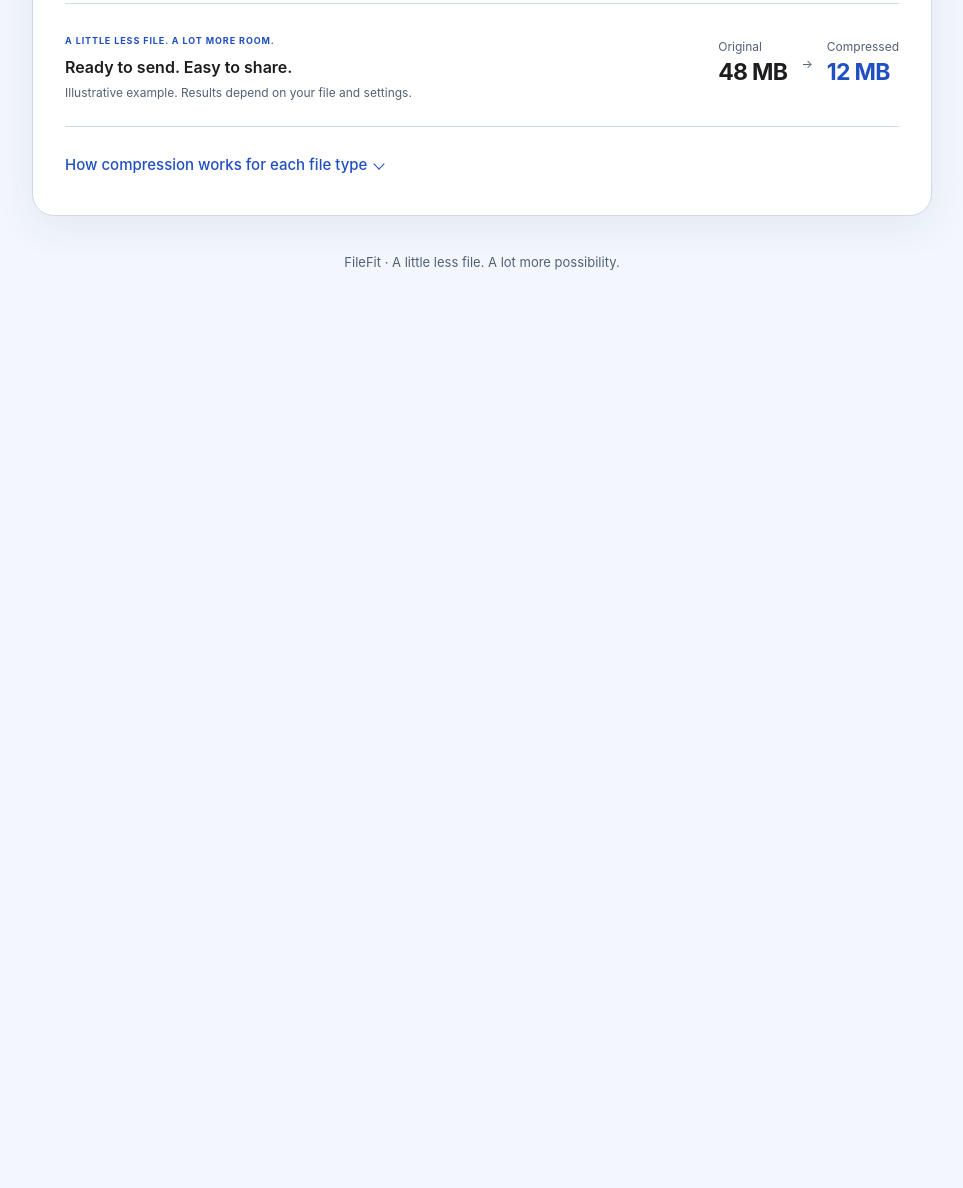
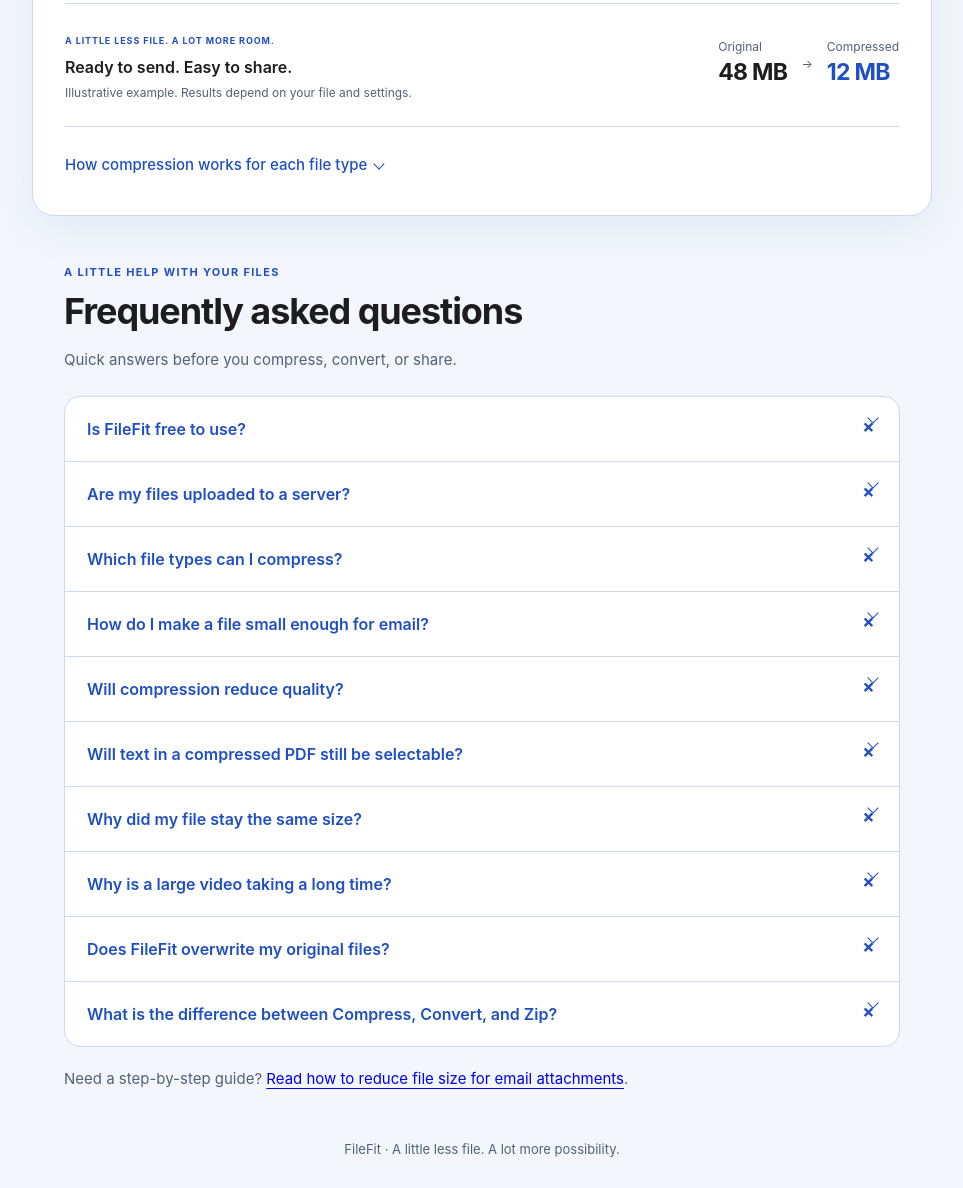
Before and after one commit to Drews1hub/File-compressor-, a website: page index.html in a window 1280 px wide. Shown: the part 1034-2222 px from the top of the page, without its empty margins (158-1121 px from the left). Before the commit the page ends 1335 px from the top, so only its background shows below. Drawn offline with Linux system fonts and the light colour scheme.

Commit message:
Add accessible homepage FAQs about FileFit compression and privacy

```diff
--- /dev/null
+++ b/faq.css
@@ -0,0 +1,21 @@
+/* Homepage FAQ: native disclosure controls work without JavaScript. */
+.faq-section{max-width:900px;margin:48px auto;padding:0 32px;scroll-margin-top:90px}
+.faq-heading{margin-bottom:24px}
+.faq-eyebrow{font-size:11px;font-weight:750;letter-spacing:.12em;color:var(--accent-link);margin:0 0 10px}
+.faq-heading h2{font-size:clamp(27px,4vw,36px);line-height:1.2;letter-spacing:-.03em;margin:0 0 12px}
+.faq-heading>p:last-child,.faq-more{color:var(--muted);font-size:15px;line-height:1.6}
+.faq-list{border:1px solid var(--border);border-radius:16px;overflow:hidden;background:var(--card)}
+.faq-item+.faq-item{border-top:1px solid var(--border)}
+.faq-item summary{position:relative;display:block;cursor:pointer;list-style:none;padding:20px 52px 20px 22px;font-size:16px;font-weight:600;line-height:1.5}
+.faq-item summary::-webkit-details-marker{display:none}
+.faq-item summary::after{content:"+";position:absolute;right:22px;top:20px;color:var(--accent-link);font-size:22px;line-height:24px}
+.faq-item[open] summary::after{content:"−"}
+.faq-item summary:hover{background:var(--accent-soft)}
+.faq-item summary:focus-visible{outline:3px solid var(--accent);outline-offset:-4px;border-radius:8px}
+.faq-answer{padding:0 22px 20px;color:var(--muted);font-size:15px;line-height:1.75}
+.faq-answer p{margin:0}
+.faq-more{margin-top:20px}
+.faq-more a{text-underline-offset:4px}
+@media(max-width:600px){.faq-section{padding:0 20px;margin:36px auto}.faq-item summary{padding-left:18px;font-size:15px}.faq-answer{padding-left:18px;padding-right:18px}}
+
+@media(max-width:600px){.topbar-inner{height:auto;min-height:56px;flex-wrap:wrap;gap:0 16px;padding-top:8px;padding-bottom:8px}.topbar-inner .brand{margin-right:auto}.topbar-note{flex-basis:100%;justify-content:center;padding-top:4px}.topbar-inner>.help-link{font-size:14px}}
--- a/index.html
+++ b/index.html
@@ -11,11 +11,13 @@
   <script src="vendor/jspdf.umd.min.js"></script>
   <script src="vendor/fflate.min.js"></script>
   <script type="module" src="app.js?v=20261030-refresh"></script>
+  <link rel="stylesheet" href="faq.css?v=20261030">
 </head>
 <body>
   <nav class="topbar">
     <div class="topbar-inner">
       <a class="wordmark brand" href="#" aria-label="FileFit home"><span class="brand-icon" aria-hidden="true">F</span>FileFit</a>
+      <a href="#faq" class="help-link">FAQs</a>
       <a href="blog/" class="help-link">Blog</a>
       <span class="topbar-note"><span class="privacy-dot" aria-hidden="true"></span> Private by design</span>
     </div>
@@ -352,6 +354,24 @@
     </details>
   </main>
 
+
+  <section class="faq-section" id="faq" aria-labelledby="faq-heading">
+    <div class="faq-heading"><p class="faq-eyebrow">A LITTLE HELP WITH YOUR FILES</p><h2 id="faq-heading">Frequently asked questions</h2><p>Quick answers before you compress, convert, or share.</p></div>
+    <div class="faq-list">
+      <details class="faq-item"><summary>Is FileFit free to use?</summary><div class="faq-answer"><p>Yes. You can use FileFit’s compression, conversion, and file tools without creating an account.</p></div></details>
+      <details class="faq-item"><summary>Are my files uploaded to a server?</summary><div class="faq-answer"><p>FileFit processes your files in your browser on your device, rather than uploading them for processing. Some tools need to download their processing engine the first time you use them, so an internet connection may still be needed.</p></div></details>
+      <details class="faq-item"><summary>Which file types can I compress?</summary><div class="faq-answer"><p>The Compress tab handles common images, videos, audio files, PDFs, and Office documents (.docx, .pptx, and .xlsx). Text files can be split into smaller parts. Other formats may be bundled into a ZIP instead. Open “How compression works for each file type” above for the details.</p></div></details>
+      <details class="faq-item"><summary>How do I make a file small enough for email?</summary><div class="faq-answer"><p>Choose Compress, select Fit a size, and enter a target below your email service’s attachment limit. The target applies to each file separately, so check the combined size if you are attaching several files. Open the downloaded results to check their quality before sending.</p></div></details>
+      <details class="faq-item"><summary>Will compression reduce quality?</summary><div class="faq-answer"><p>It can. Images, video, and audio may lose detail as quality or resolution is reduced. Start with Light under Pick a strength, or use a larger target, and compare the result with your original. ZIP archives preserve the files inside them exactly.</p></div></details>
+      <details class="faq-item"><summary>Will text in a compressed PDF still be selectable?</summary><div class="faq-answer"><p>When FileFit compresses a PDF, it turns each page into an image and builds a new PDF. Text in that result is no longer selectable. Keep the original if you need searchable or selectable text. The PDF merge and split tools preserve existing text instead.</p></div></details>
+      <details class="faq-item"><summary>Why did my file stay the same size?</summary><div class="faq-answer"><p>In Fit a size mode, files already below your target are returned unchanged. Already-compressed files may also have little room to shrink. Try a lower target or a stronger setting if the quality tradeoff is acceptable; some settings return the original when the result would be larger.</p></div></details>
+      <details class="faq-item"><summary>Why is a large video taking a long time?</summary><div class="faq-answer"><p>Video compression runs on your device’s processor, and the first use also downloads the video engine. Processing time depends on the clip, settings, and device. Keep the tab open, try a shorter clip, or lower the maximum video resolution in More options.</p></div></details>
+      <details class="faq-item"><summary>Does FileFit overwrite my original files?</summary><div class="faq-answer"><p>No. FileFit creates results for you to download; it does not overwrite the original files you selected. Keep your originals and check the downloaded copies before deleting anything.</p></div></details>
+      <details class="faq-item"><summary>What is the difference between Compress, Convert, and Zip?</summary><div class="faq-answer"><p>Compress aims to reduce file size. Convert changes a file’s format and does not necessarily make it smaller. Zip bundles files or folders into an archive while preserving their contents, but already-compressed files may barely shrink.</p></div></details>
+    </div>
+    <p class="faq-more">Need a step-by-step guide? <a href="blog/reduce-file-size-email-attachments/">Read how to reduce file size for email attachments</a>.</p>
+  </section>
+
   <footer class="site-footer">
     <p>FileFit · A little less file. A lot more possibility.</p>
   </footer>
```
